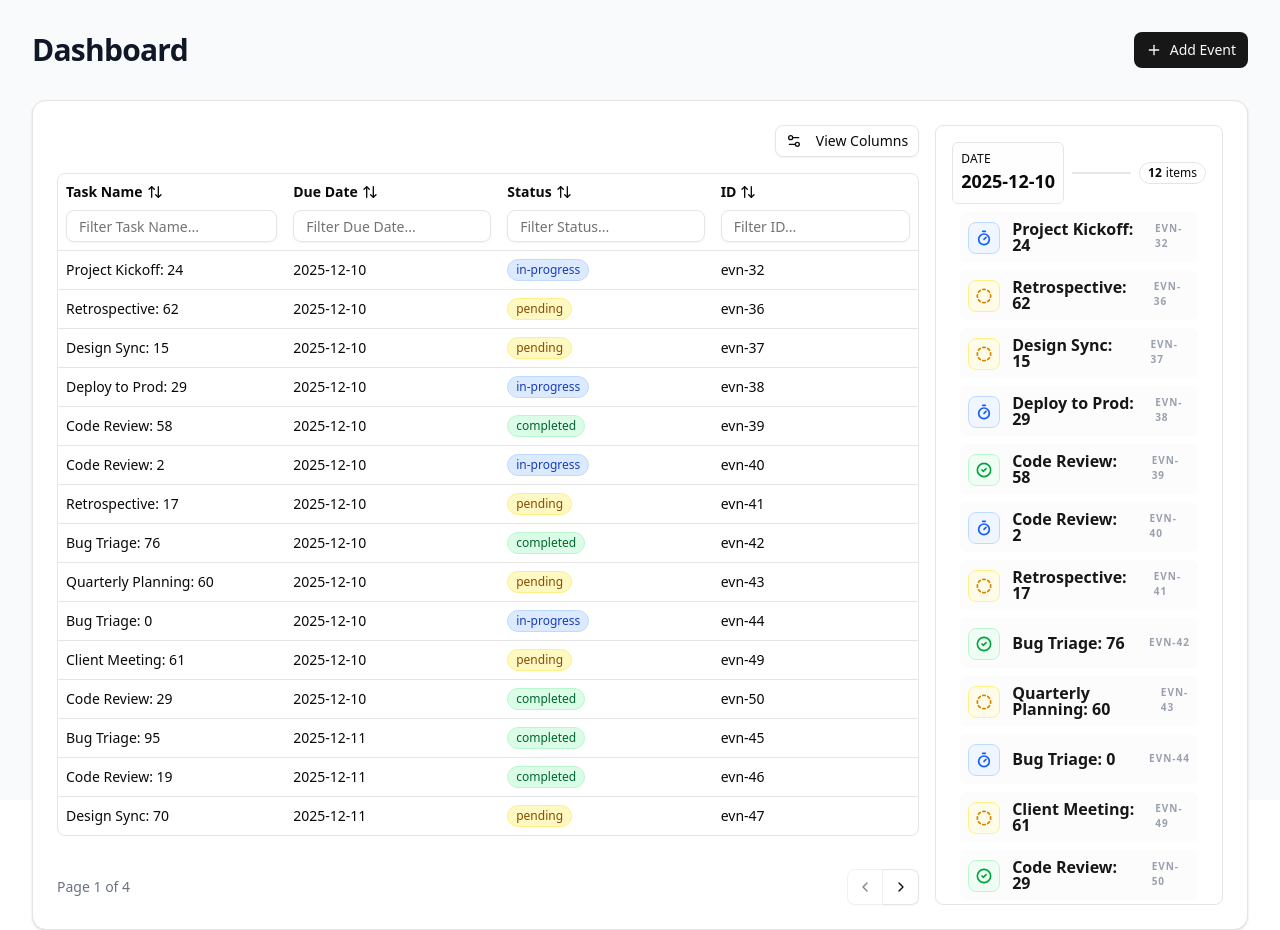
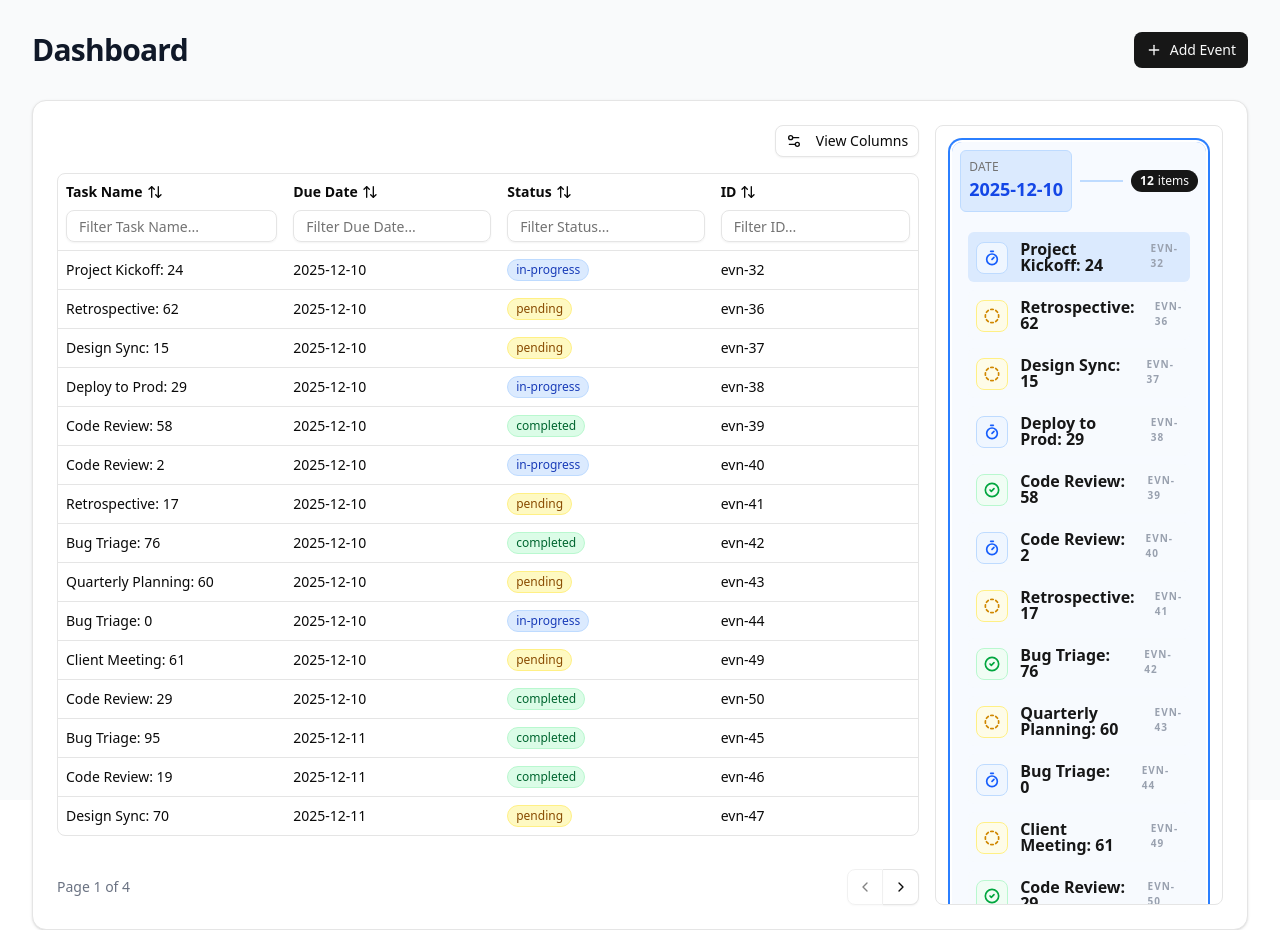
Before and after one commit to Hisokaqq/UILibrary, a React (Vite) app: page / in a window 1280 px wide. Built offline with nearby package versions, Linux system fonts and the light colour scheme.

Commit message:
feat(Timeline): add keyboard navigation

```diff
--- a/src/App.tsx
+++ b/src/App.tsx
@@ -7,6 +7,7 @@ import { Spinner } from "./components/ui/spinner";
 import Timeline from "./components/Timeline";
 import { Nav } from "./components/Nav";
 import { CheckCircle2, CircleDashed, Timer } from "lucide-react";
+import { cn } from "./lib/utils";
 
 function App() {
   const { data, isLoading } = useData();
@@ -59,7 +60,7 @@ function App() {
             header="Date"
             data={data}
             className="w-1/4 max-h-195"
-            render={(item: Data) => {
+            render={(item: Data, isSelected: boolean) => {
               const statusConfig = {
                 pending: {
                   icon: CircleDashed,
@@ -79,7 +80,12 @@ function App() {
               const Icon = config.icon;
 
               return (
-                <div className="flex gap-3 p-2 items-center rounded-sm bg-muted/30">
+                <div
+                  className={cn(
+                    "flex gap-3 p-2 items-center rounded-sm transition-all duration-200",
+                    isSelected ? "bg-blue-100 border-blue-200" : "bg-muted/10"
+                  )}
+                >
                   <div
                     className={`mt-0.5 flex h-8 w-8 shrink-0 items-center justify-center rounded-md border ${config.color}`}
                   >
--- a/src/components/Timeline/index.tsx
+++ b/src/components/Timeline/index.tsx
@@ -1,12 +1,12 @@
 import { cn } from "@/lib/utils";
-import React, { useMemo } from "react";
+import React, { useEffect, useMemo, useRef, useState } from "react";
 import { Badge } from "../ui/badge";
 
 interface TimelineProps<T> {
   data: T[];
   header: string;
   groupBy: keyof T;
-  render: (item: T) => React.ReactNode;
+  render: (item: T, isSelected: boolean) => React.ReactNode;
   className?: string;
 }
 
@@ -18,7 +18,7 @@ const Timeline = <T extends { id: string | number }>({
   className,
 }: TimelineProps<T>) => {
   const groupedData = useMemo(() => {
-    return data.reduce((acc, item) => {
+    return data.sort().reduce((acc, item) => {
       const key = String(item[groupBy]);
       if (!acc[key]) {
         acc[key] = [];
@@ -28,27 +28,121 @@ const Timeline = <T extends { id: string | number }>({
     }, {} as Record<string, T[]>);
   }, [data, groupBy]);
 
+  const [selectedGroup, setSelectedGroup] = useState(0);
+  const [selectedItem, setSelectedItem] = useState(0);
+
+  const itemsRef = useRef<Record<string, HTMLDivElement | null>>({});
+
+  useEffect(() => {
+    const handleKeyDown = (e: KeyboardEvent) => {
+      const groups = Object.entries(groupedData);
+      const nGroups = groups.length;
+      if (nGroups === 0) return;
+
+      const currentGroupItems = groups[selectedGroup][1];
+      const nItems = currentGroupItems.length;
+
+      if (e.key === "ArrowRight") {
+        setSelectedGroup((prev) => Math.min(prev + 1, nGroups - 1));
+        setSelectedItem(0);
+      } else if (e.key === "ArrowLeft") {
+        setSelectedGroup((prev) => Math.max(prev - 1, 0));
+        setSelectedItem(0);
+      } else if (e.key === "ArrowDown") {
+        e.preventDefault();
+        if (selectedItem < nItems - 1) {
+          setSelectedItem((prev) => prev + 1);
+        } else if (selectedGroup < nGroups - 1) {
+          setSelectedGroup((prev) => prev + 1);
+          setSelectedItem(0);
+        }
+      } else if (e.key === "ArrowUp") {
+        e.preventDefault();
+        if (selectedItem > 0) {
+          setSelectedItem((prev) => prev - 1);
+        } else if (selectedGroup > 0) {
+          const prevGroupIndex = selectedGroup - 1;
+          const prevGroupItems = groups[prevGroupIndex][1];
+          setSelectedGroup(prevGroupIndex);
+          setSelectedItem(prevGroupItems.length - 1);
+        }
+      }
+    };
+
+    window.addEventListener("keydown", handleKeyDown);
+    return () => window.removeEventListener("keydown", handleKeyDown);
+  }, [groupedData, selectedGroup, selectedItem]);
+
+  useEffect(() => {
+    const key = `${selectedGroup}-${selectedItem}`;
+    const element = itemsRef.current[key];
+
+    if (element) {
+      element.scrollIntoView({
+        behavior: "smooth",
+        block: "nearest",
+      });
+    }
+  }, [selectedGroup, selectedItem]);
+
   return (
     <div className={cn("rounded-md border overflow-y-scroll p-4", className)}>
-      {Object.entries(groupedData).map(([groupKey, items]) => (
-        <div key={groupKey}>
-          <div className="flex items-center gap-2">
-            <div className="border bg-muted/10 rounded-sm p-2">
-              <p className="text-xs font-medium uppercase tracking-wide">
+      {Object.entries(groupedData).map(([groupKey, items], groupIndex) => {
+        const isSelected = groupIndex === selectedGroup;
+        return (
+          <div
+            key={groupKey}
+            className={cn(
+              "mb-6 transition-all duration-300 rounded-lg p-2",
+              isSelected
+                ? "bg-blue-50/50 ring-2 ring-blue-500 ring-offset-2"
+                : "opacity-70 hover:opacity-100"
+            )}
+          >
+            <div className="flex items-center gap-2 mb-3">
+              <div
+                className={cn(
+                  "border rounded-sm p-2 transition-colors",
+                  isSelected ? "bg-blue-100 border-blue-200" : "bg-muted/10"
+                )}
+              >
+                <p className="text-xs font-medium uppercase tracking-wide text-muted-foreground">
                   {header}
                 </p>
-              <p className="text-lg font-semibold">{groupKey}</p>
+                <p
+                  className={cn(
+                    "text-lg font-semibold",
+                    isSelected && "text-blue-700"
+                  )}
+                >
+                  {groupKey}
+                </p>
               </div>
-            <div className="flex flex-1 bg-primary/10 h-0.5"></div>
-            <Badge variant="outline">
+              <div
+                className={cn(
+                  "flex flex-1 h-0.5",
+                  isSelected ? "bg-blue-200" : "bg-primary/10"
+                )}
+              ></div>
+              <Badge variant={isSelected ? "default" : "outline"}>
                 <span className="font-bold">{items.length}</span>items
               </Badge>
             </div>
             <div className="flex flex-col gap-2 p-2">
-            {items.map((item) => render(item))}
+              {items.map((item, itemIndex) => (
+                <div
+                  key={item.id}
+                  ref={(el) => {
+                    itemsRef.current[`${groupIndex}-${itemIndex}`] = el;
+                  }}
+                >
+                  {render(item, itemIndex === selectedItem && isSelected)}
+                </div>
+              ))}
             </div>
           </div>
-      ))}
+        );
+      })}
     </div>
   );
 };
```
Lines whose indentation alone changed are shown as unchanged.
